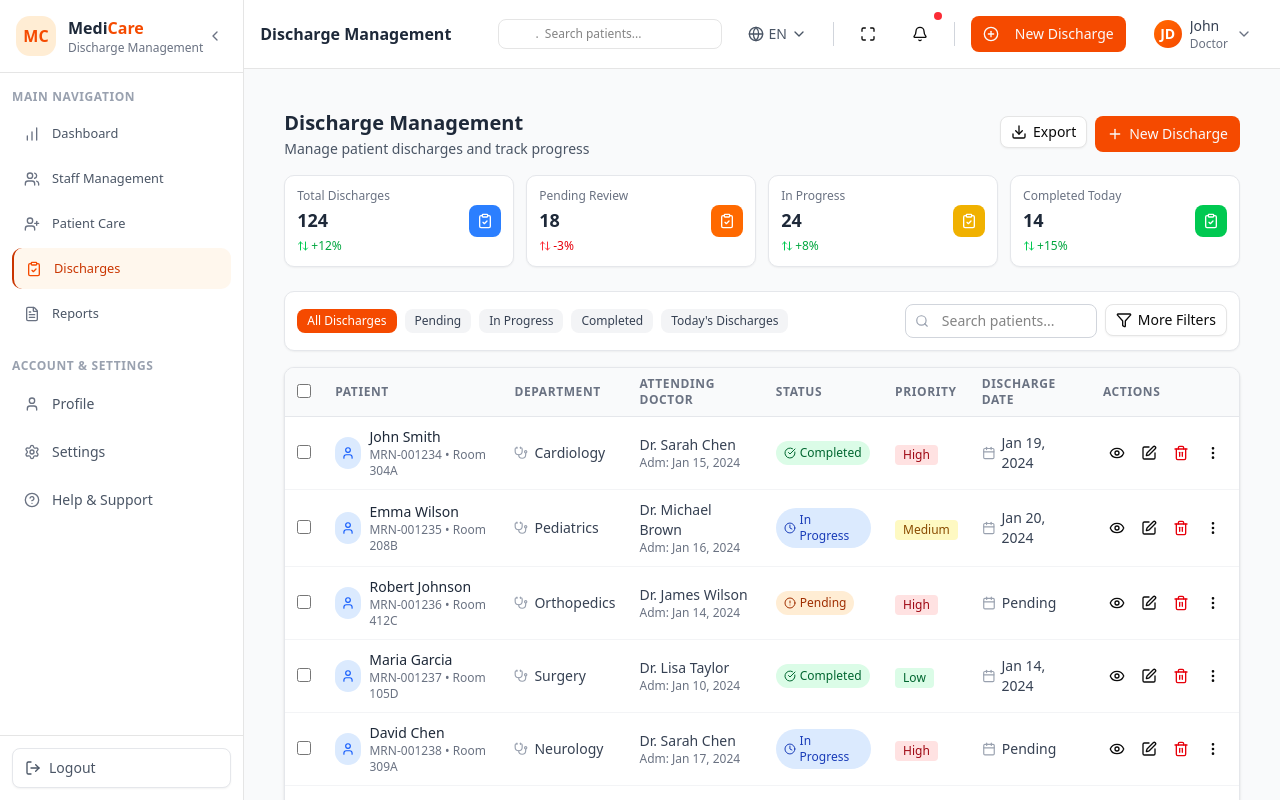
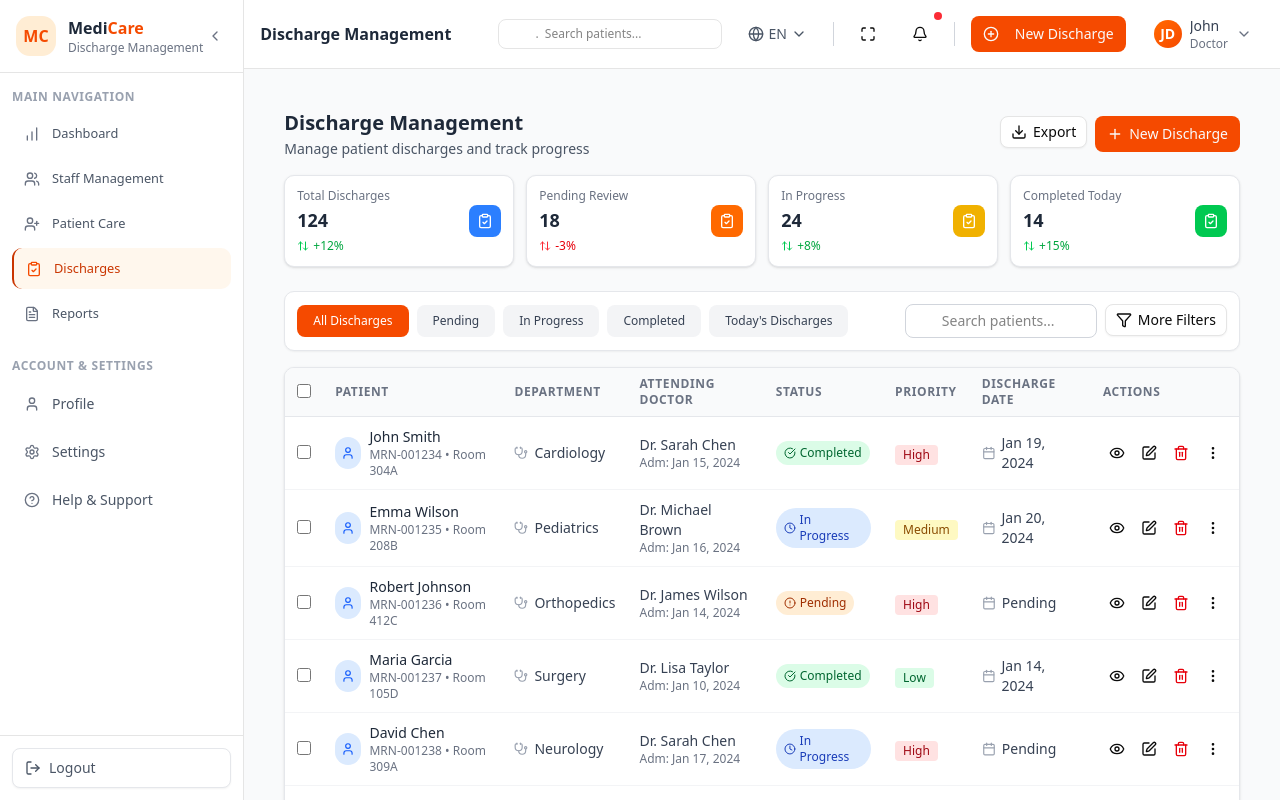
Before and after one commit to ayoubbezai/patient_discharge, a Next.js app: page /discharges in a window 1280 px wide. Built offline with nearby package versions, Linux system fonts and the light colour scheme.

Commit message:
discharges

```diff
--- a/app/discharges/page.tsx
+++ b/app/discharges/page.tsx
@@ -129,21 +129,21 @@ export default function DischargePage() {
           </div>
 
           {/* Stats */}
-          <div className="grid grid-cols-1 sm:grid-cols-2 lg:grid-cols-4 gap-3 mb-4">
+          <div className="grid grid-cols-1 sm:grid-cols-2 md:grid-cols-4 gap-3 mb-4">
             {stats.map((stat, index) => (
-              <div key={index} className="bg-white rounded-lg border border-gray-200 p-3 shadow-xs">
+              <div key={index} className="bg-white rounded-lg border border-gray-200 p-3 shadow-sm">
                 <div className="flex items-center justify-between">
                   <div>
                     <p className="text-xs text-gray-500 mb-0.5">{stat.label}</p>
                     <p className="text-lg font-bold text-gray-800">{stat.value}</p>
-                    <div className="flex items-center gap-0.5 mt-1">
+                    <div className="flex items-center gap-1 mt-1">
                       <ArrowUpDown className={`h-3 w-3 ${stat.change.startsWith('+') ? 'text-green-500' : 'text-red-500'}`} />
                       <span className={`text-xs ${stat.change.startsWith('+') ? 'text-green-600' : 'text-red-600'}`}>
                         {stat.change}
                       </span>
                     </div>
                   </div>
-                  <div className={`${stat.color} p-2 rounded-md`}>
+                  <div className={`${stat.color} p-2 rounded-md flex items-center justify-center`}>
                     <ClipboardCheck className="h-4 w-4 text-white" />
                   </div>
                 </div>
@@ -160,7 +160,7 @@ export default function DischargePage() {
                 <button
                   key={filter.id}
                   onClick={() => setSelectedFilter(filter.id)}
-                  className={`px-2.5 py-1 rounded-md text-xs font-medium transition-colors ${
+                  className={`px-4 py-2 rounded-md text-xs font-medium transition-colors ${
                     selectedFilter === filter.id
                       ? "bg-orange-600 text-white"
                       : "bg-gray-100 text-gray-700 hover:bg-gray-200"
@@ -173,7 +173,6 @@ export default function DischargePage() {
 
             <div className="flex gap-2">
               <div className="relative flex-1 md:flex-none md:w-48">
-                <Search className="absolute left-2.5 top-1/2 transform -translate-y-1/2 h-3.5 w-3.5 text-gray-400" />
                 <input
                   type="text"
                   placeholder="Search patients..."
```
